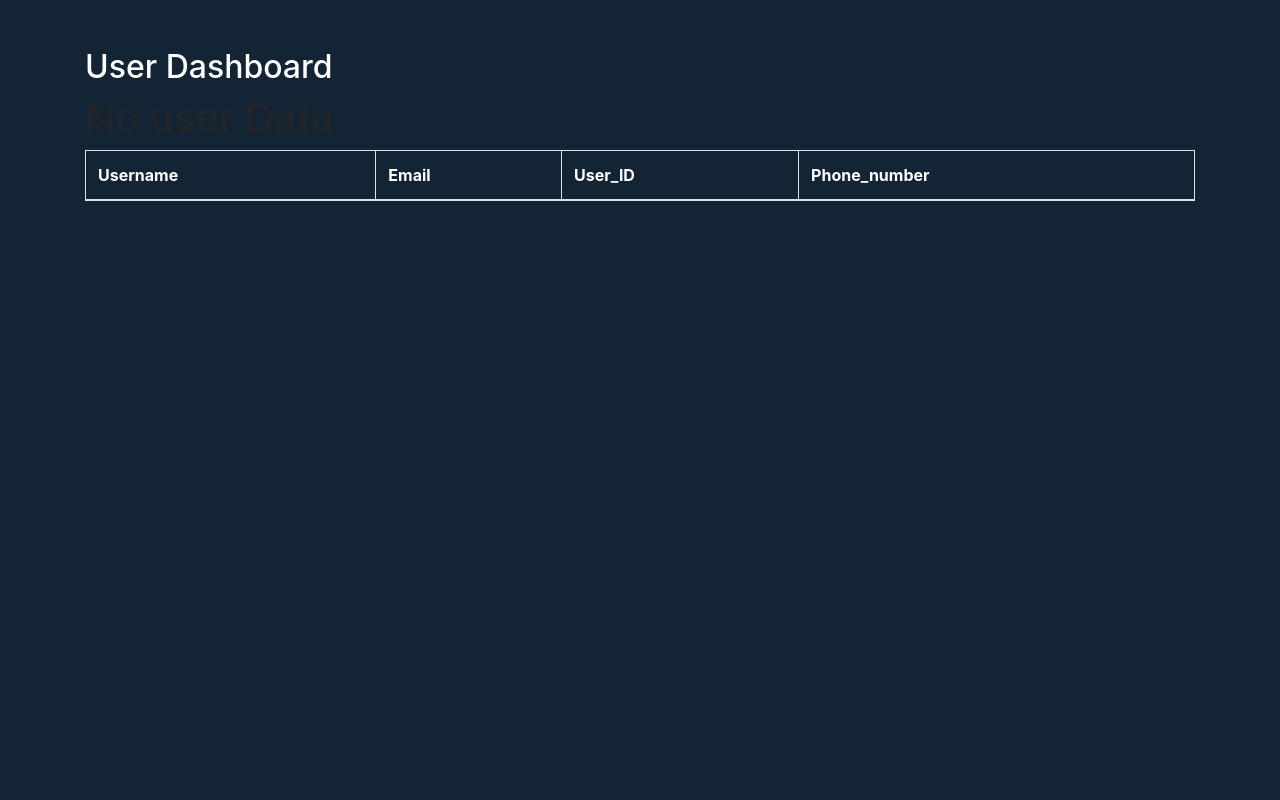
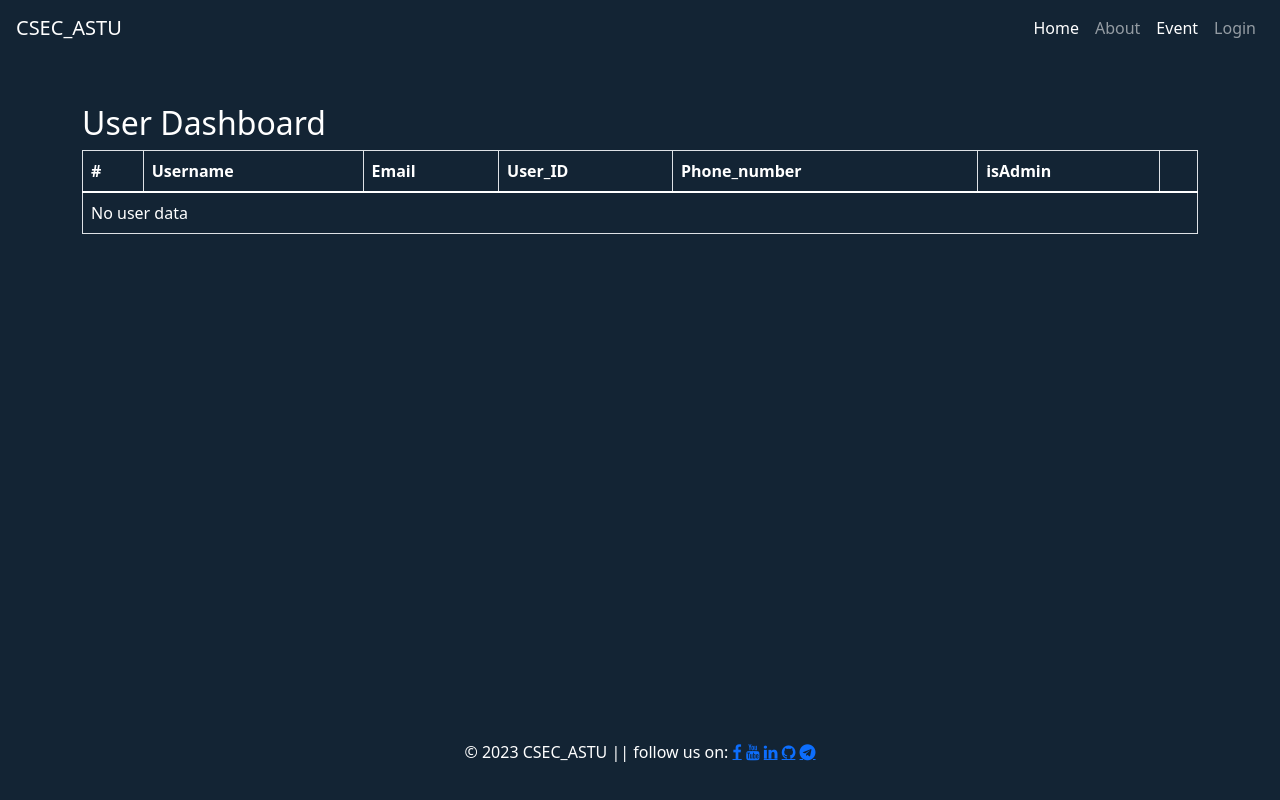
Before and after one commit to Broock00/csecdevpro, a Django app: template templates/index.html in a window 1280 px wide. Run offline with Django 3.2, Linux system fonts and the light colour scheme; the template is opened without the code that fills it, so the values that code supplies are empty; some libraries are stand-ins or nearby versions.

Commit message:
template changes

```diff
--- a/static/base.css
+++ b/static/base.css
@@ -14,12 +14,12 @@
     text-align: center;
 }
 
-/* .main-content {
+.main-content {
     padding: 50px 0;
     text-align: center;
     overflow-y: auto;
     max-height: 60vh;
-} */
+}
 
 
 .card .abstract-shape {
@@ -38,61 +38,9 @@
     position: fixed;
     bottom: 0;
     left: 0;
-    height: 20px;
     width: 100%;
     background-color: #132434;
     color: #ffffff;
     padding: 20px 0;
     text-align: center
 }
-
-
-
-
-
-
-
-body {
-    font-family: 'Arial', sans-serif;
-    background-color: #f8f9fa;
-}
-
-.header {
-    background-color: #132434;
-    color: #ffffff;
-    padding: 50px 0;
-    text-align: center;
-}
-
-.main-content {
-    padding: 50px 0;
-    text-align: center;
-}
-
-.card {
-    border: none;
-    border-radius: 15px;
-    transition: transform 0.3s;
-}
-
-.card:hover {
-    transform: scale(1.05);
-}
-
-.card .abstract-shape {
-    background-color: #007bff;
-    width: 100px;
-    height: 100px;
-    border-radius: 50%;
-    margin: 20px auto;
-    display: flex;
-    align-items: center;
-    justify-content: center;
-}
-
-.section-heading {
-    font-size: 24px;
-    font-weight: bold;
-    margin-bottom: 15px;
-    color: #007bff;
-}
--- a/templates/Event.html
+++ b/templates/Event.html
@@ -59,7 +59,8 @@
     </div>
     {%else%}
     <div class="hero">
-        <h1>Welcome to <b>CSEC ASTU</b></h1>
+        <h1 >NO EVENTS YET...</h1>
+        <div>LOGIN First</div>
     </div>
 
     {%endif%}
--- a/templates/base.html
+++ b/templates/base.html
@@ -25,52 +25,44 @@
         </button>
         <div class="collapse navbar-collapse" id="navbarNav">
             <ul class="navbar-nav ml-auto">
+                {% if user.is_authenticated %}
+                    <li class="nav-item">
+                        <a class="nav-link disabled" aria-disabled="true"><b>Hi ,</b>{{user}}</a>
+                    </li>
+                {%endif%}
                 <li class="nav-item active">
                     <a class="nav-link" href="{% url 'home' %}">Home <span class="sr-only">(current)</span></a>
                 </li>
                 <li class="nav-item">
-                    <a class="nav-link" href="#">About</a>
-                </li>
-
-                <li class="nav-item active">
-                    <a class="nav-link" href="{% url 'AddEvents' %}">Add Events</a>
+                    <a class="nav-link" href="{% url 'About'%}">About</a>
                 </li>
 
                 <li class="nav-item active">
                     <a class="nav-link" href="{% url 'Events'%}">Event</a>
                 </li>
+                {%if user.is_superuser %}
+                <li class="nav-item active">
+                    <a class="nav-link" href="{% url 'Dashboard' %}">Dashboard</a>
+                </li>
+                <li class="nav-item active">
+                    <a class="nav-link" href="{% url 'AddEvents' %}">Add Events</a>
+                </li>
+                <li class="nav-item active">
+                    <a class="nav-link" href="{% url 'createUser' %}">Add User</a>
+                </li>
+                {%endif%}
 
-                <li class="nav-item">
-                    <a class="nav-link" href="#">Help</a>
-                </li>
                 {% if user.is_authenticated %}
-                <li class="nav-item dropdown active">
-                    <a class="nav-link dropdown-toggle"  role="button" data-bs-toggle="dropdown" aria-expanded="false">
-                    Download
-                    </a>
-                    <ul class="dropdown-menu">
-                    <li><a class="dropdown-item" href="">Venue csv</a></li>
-                    <li><a class="dropdown-item"href="">Venue text</a></li>
-                    <li><hr class="dropdown-divider"></li>
-                    <li><a class="dropdown-item" href="#">Something else here</a></li>
-                    </ul>
-                </li>
-                <li class="nav-item">
-                    <a class="nav-link disabled" aria-disabled="true">Disabled</a>
-                </li>
-                <li class="nav-item">
-                <a class="nav-link" aria-current="page" href="{% url 'logout' %}">Logout</a>
-                </li>
+
+                    <li class="nav-item">
+                    <a class="nav-link" aria-current="page" href="{% url 'logout' %}">Logout</a>
+                    </li>
+
                 {% else %}
                 <li class="nav-item">
                 <a class="nav-link" aria-current="page" href="{% url 'login' %}">Login</a>
                 </li>
                 {% endif %}
-                {% comment %} {% if user.is_authenticated %} {% endcomment %}
-
-
-
-
 
             </ul>
         </div>
--- a/templates/index.html
+++ b/templates/index.html
@@ -1,13 +1,13 @@
+{%extends 'base.html'%}
 <!DOCTYPE html>
 <html lang="en">
 
 <head>
     <meta charset="UTF-8">
     <meta name="viewport" content="width=device-width, initial-scale=1.0">
-    <title>User Dashboard</title>
     <link rel="stylesheet" href="https://maxcdn.bootstrapcdn.com/bootstrap/4.5.2/css/bootstrap.min.css">
 </head>
-
+{%block context%}
 <body style="background-color: #132434;">
 
     <div class="container mt-5">
@@ -16,30 +16,38 @@
         <table class="table table-bordered">
             <thead>
                 <tr>
+                    <th scope="col" style="color: #ffffff;">#</th>
                     <th scope="col" style="color: #ffffff;">Username</th>
                     <th scope="col" style="color: #ffffff;">Email</th>
                     <th scope="col" style="color: #ffffff;">User_ID</th>
                     <th scope="col" style="color: #ffffff;">Phone_number</th>
-                    <!-- Add more columns as needed -->
+                    <th scope="col" style="color: #ffffff;">isAdmin</th>
+                    <th scope="col" style="color: #ffffff;"></th>
                 </tr>
             </thead>
             <tbody>
-                <!-- Example data, replace with actual data from your backend -->
-                {%if users%}
-                    {%for users in users%}
+
+                {% if users %}
+                    {% for user in users %}
                         <tr>
-                            <td style="color: #ffffff;">{{users.username}}</td>
-                            <td style="color: #ffffff;">{{users.email}}</td>
-                            <td style="color: #ffffff;">{{users.User_ID}}</td>
-                            <td style="color: #ffffff;">{{users.Phone_number}}</td>
-
-
-                            <!-- Add more cells with user information -->
+                            <td style="color: #ffffff;">{{ forloop.counter }}</td>
+                            <td style="color: #ffffff;">{{ user.username }}</td>
+                            <td style="color: #ffffff;">{{ user.email }}</td>
+                            <td style="color: #ffffff;">{{ user.User_ID }}</td>
+                            <td style="color: #ffffff;">{{ user.Phone_number }}</td>
+                            <td style="color: #ffffff;">{{ user.is_superuser }}</td>
+                            <td>
+                                <form method="post">
+                                    <a href="{% url 'delete_user' user.pk %}" class="btn btn-danger btn-small">Del</a>
+                                </form>
+                            </td>
                         </tr>
-                    {%endfor%}
-                {%else%}
-                        <h1>No user Data</h1>
-                {%endif%}
+                    {% endfor %}
+                {% else %}
+                    <tr>
+                        <td colspan="7" style="color: #ffffff;">No user data</td>
+                    </tr>
+                {% endif %}
 
             </tbody>
         </table>
@@ -50,5 +58,5 @@
     <script src="https://maxcdn.bootstrapcdn.com/bootstrap/4.5.2/js/bootstrap.min.js"></script>
 
 </body>
-
+{%endblock%}
 </html>
```
Also changed, not shown: static/home.css (+79 -10 lines), templates/About.html (added, +54 -0 lines), templates/add_event.html (+2 -8 lines), templates/home.html (+185 -177 lines), templates/signup.html (+14 -21 lines).
